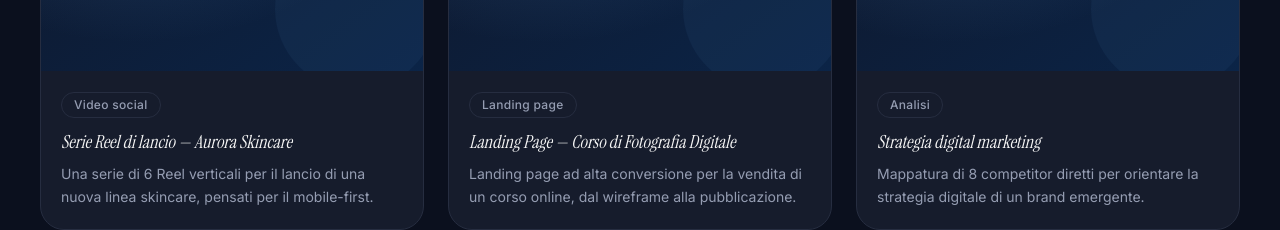
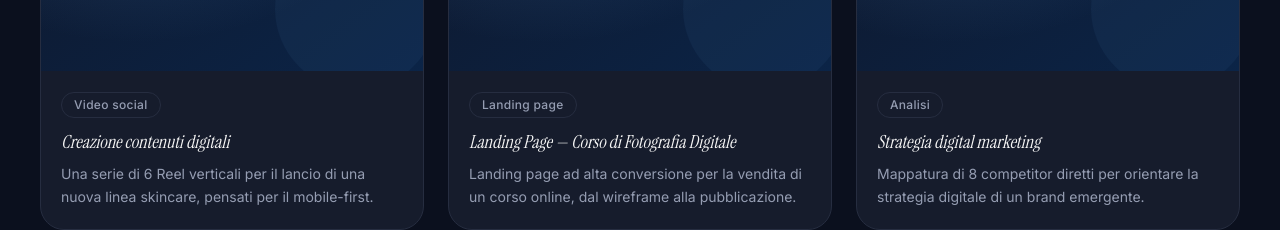
Before and after one commit to Camilla86/Camilla-Patrizi-Portfolio, a Next.js app: page /portfolio in a window 1280 px wide. Shown: the part 1120-1350 px from the top of the page. Built offline with nearby package versions, Linux system fonts and the light colour scheme; no server answers.

Commit message:
Rinomina "Serie Reel di lancio — Aurora Skincare" in "Creazione contenuti digitali"

```diff
--- a/src/content/portfolio.ts
+++ b/src/content/portfolio.ts
@@ -64,7 +64,7 @@ export const portfolioItems: PortfolioItem[] = [
   },
   {
     slug: 'serie-reel-lancio-aurora-skincare',
-    title: 'Serie Reel di lancio — Aurora Skincare',
+    title: 'Creazione contenuti digitali',
     excerpt: 'Una serie di 6 Reel verticali per il lancio di una nuova linea skincare, pensati per il mobile-first.',
     challenge:
       'Aurora Skincare doveva lanciare una nuova linea prodotto senza budget per uno spot tradizionale, puntando tutto sui social. Serviva un contenuto in grado di generare attenzione nei primi 2 secondi e spingere al salvataggio del profilo.',
```
